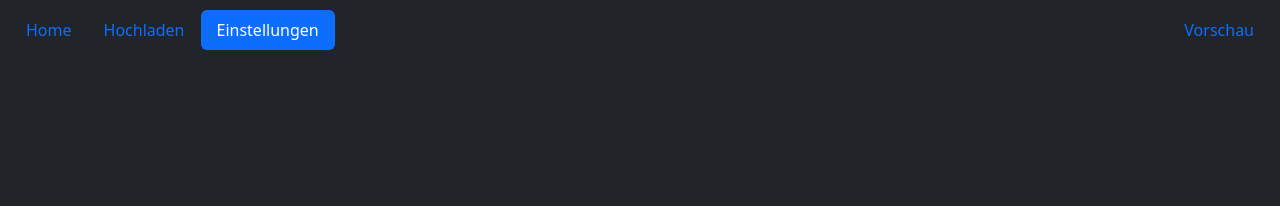
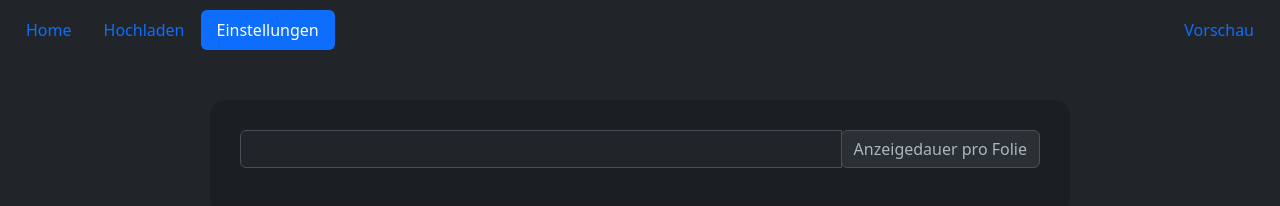
Before and after one commit to Muezzin-ay/Werbetafel-Stadtmarketing, a website: page public/index.html in a window 1280 px wide. Both pictures are taken after a click on the tab "Einstellungen". Drawn offline with Linux system fonts and the light colour scheme; no server answers; files whose address does not match are found by name.

Commit message:
added first input field in settings tab

```diff
--- a/public/components/main.css
+++ b/public/components/main.css
@@ -108,3 +108,12 @@ body {
 #fileElem {
     display: none;
 }
+
+.settings-area {
+    background-color: #1B1F22;
+    width: 860px;
+    margin: 50px auto;
+    padding: 30px;
+    border-radius: 15px;
+    height: fit-content;
+}
--- a/public/index.html
+++ b/public/index.html
@@ -42,6 +42,7 @@
 
         <div class="tab-content" id="pills-tabContent">
 
+            <!-- Home and Slide Sorting -->
             <div class="tab-pane fade show active" id="pills-home" role="tabpanel" aria-labelledby="pills-home-tab" tabindex="0">
 
                 <div class="header"></div>
@@ -49,6 +50,7 @@
                 <div class="footer"></div>
 
             </div>
+            <!-- Upload Area -->
             <div class="tab-pane fade" id="pills-profile" role="tabpanel" aria-labelledby="pills-profile-tab" tabindex="0">
 
                 <div class="drop-area-surround">
@@ -61,9 +63,19 @@
 
                 </div>
 
+            </div>
 
+            <!-- Settings Area -->
+            <div class="tab-pane fade" id="pills-contact" role="tabpanel" aria-labelledby="pills-contact-tab" tabindex="0">
+                <div class="settings-area">
+                    <div class="input-group mb-3" data-bs-theme="dark">
+                        <input type="text" class="form-control" aria-label="Default" aria-describedby="inputGroup-sizing-default">
+                        <div class="input-group-prepend">
+                            <span class="input-group-text" id="inputGroup-sizing-default">Anzeigedauer pro Folie</span>
+                        </div>
+                    </div>
+                </div>
             </div>
-            <div class="tab-pane fade" id="pills-contact" role="tabpanel" aria-labelledby="pills-contact-tab" tabindex="0">...</div>
 
         </div>
     </div>
```
